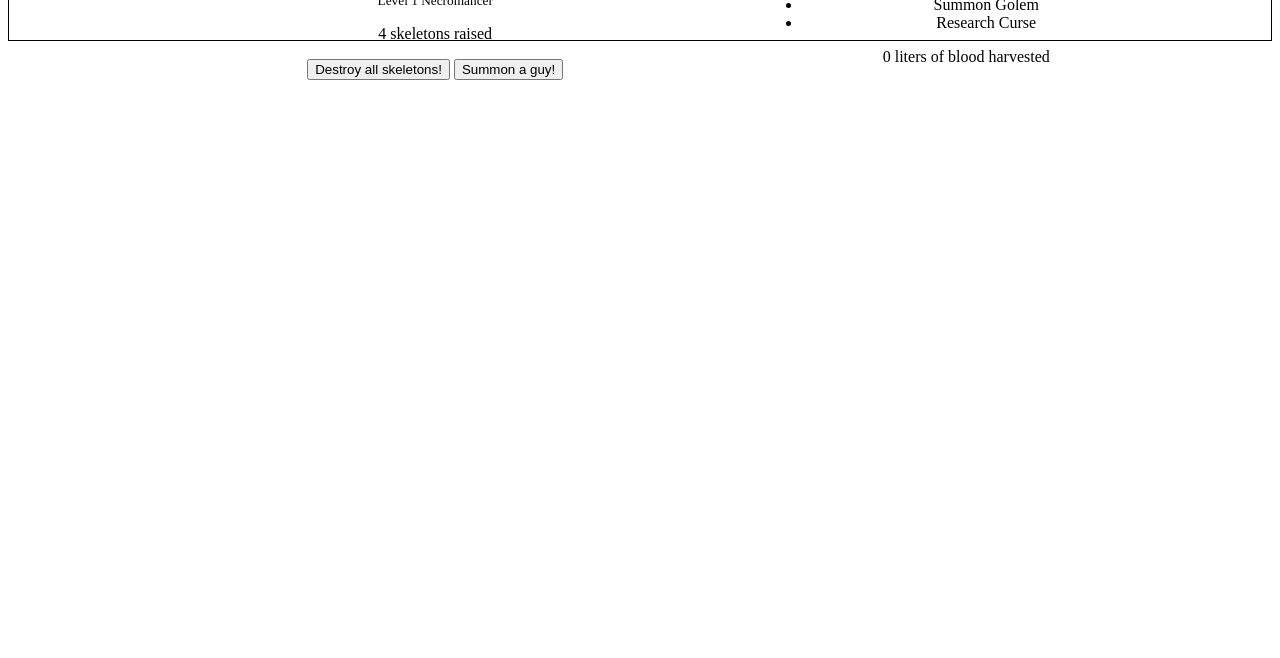
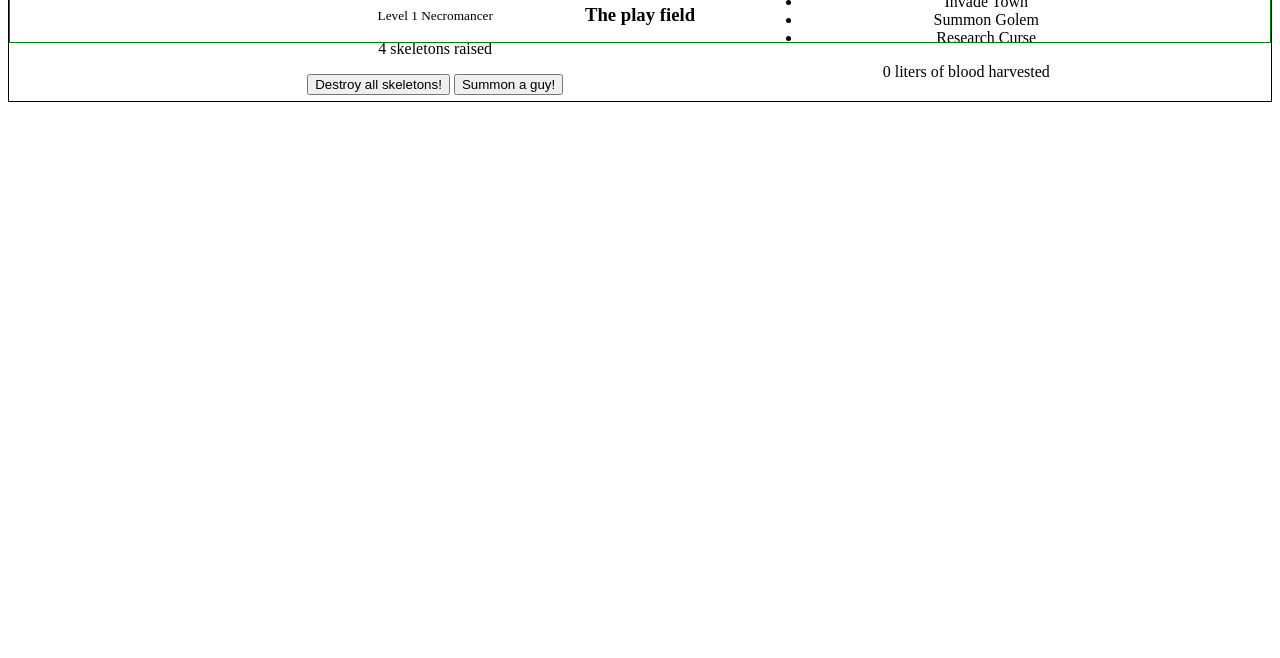
Before and after one commit to Jay-snow/BlueMango, a plain HTML site: page index.html in a window 1280 px wide. Shown: the part 142-800 px from the top of the page. Drawn offline with Linux system fonts and the light colour scheme.

Commit message:
Changed localStorage.remove to .setItem instead, and setting it to '0'

```diff
--- a/index.html
+++ b/index.html
@@ -32,6 +32,14 @@
 
 	}
 
+	.item-3 {
+		grid-column-start:1;
+		grid-column-end: 5;
+		grid-row-start:3;
+		grid-row-end:4;
+
+	}
+
 	#gameRoom {
 		border:1px black solid;
 	}
@@ -56,6 +64,10 @@
 			</ul>
 			<p> <span id="timer"> 0 </span> liters of blood harvested </p>
 		</div>
+		<div class="item-3" style="border: 1px green solid;text-align: center;">
+		<h3> The play field </h3>
+
+		</div>
 
 	</div>
 
@@ -70,14 +82,14 @@ var timerID = document.getElementById("timer");
 function add(){
 	time = time + 1;
 	timerID.innerHTML = time;
-	localStorage.setItem("time", time);
 }
 
 //Sets the value of the timer to 0, and removes the item from localstorage.
 function wipeTimer(){
 	time = 0;
-	localStorage.removeItem('time');
 	timerID.innerHTML = localStorage.getItem('time');
+	localStorage.setItem("time", time);
+
 }
 
 //Check to see if time exists in storage. If it doesn't, set it to 0.
```
